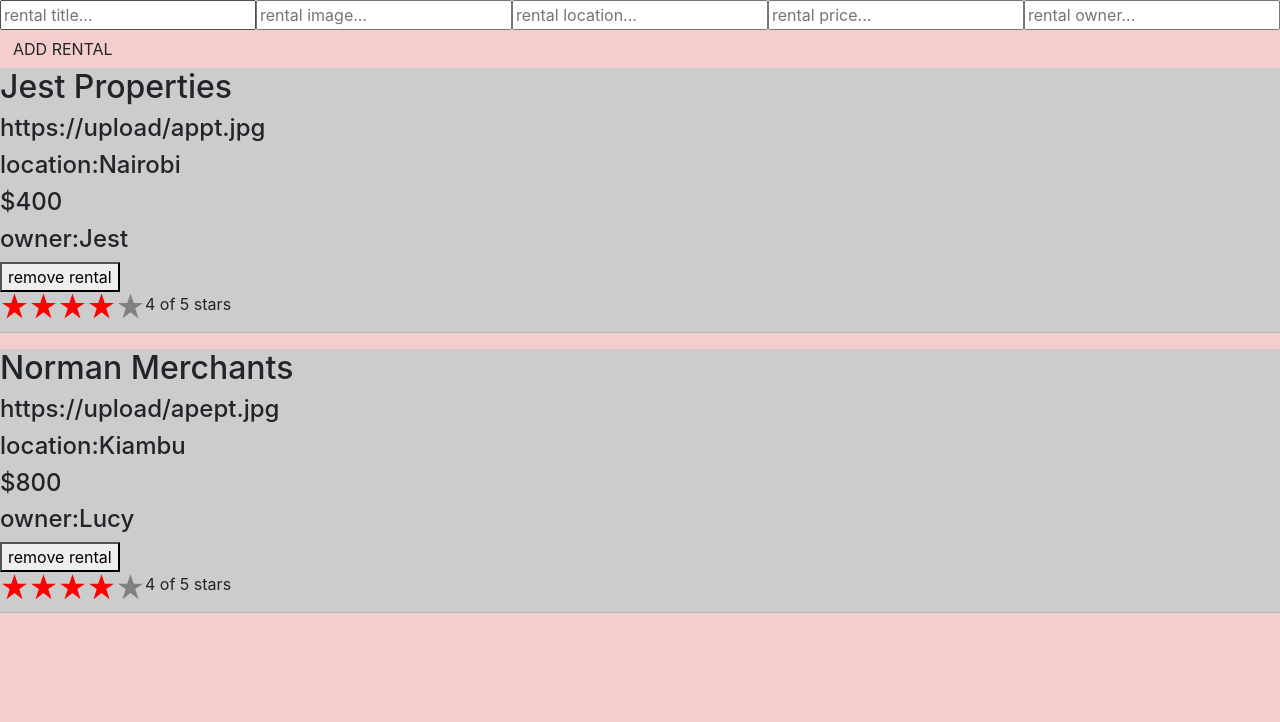
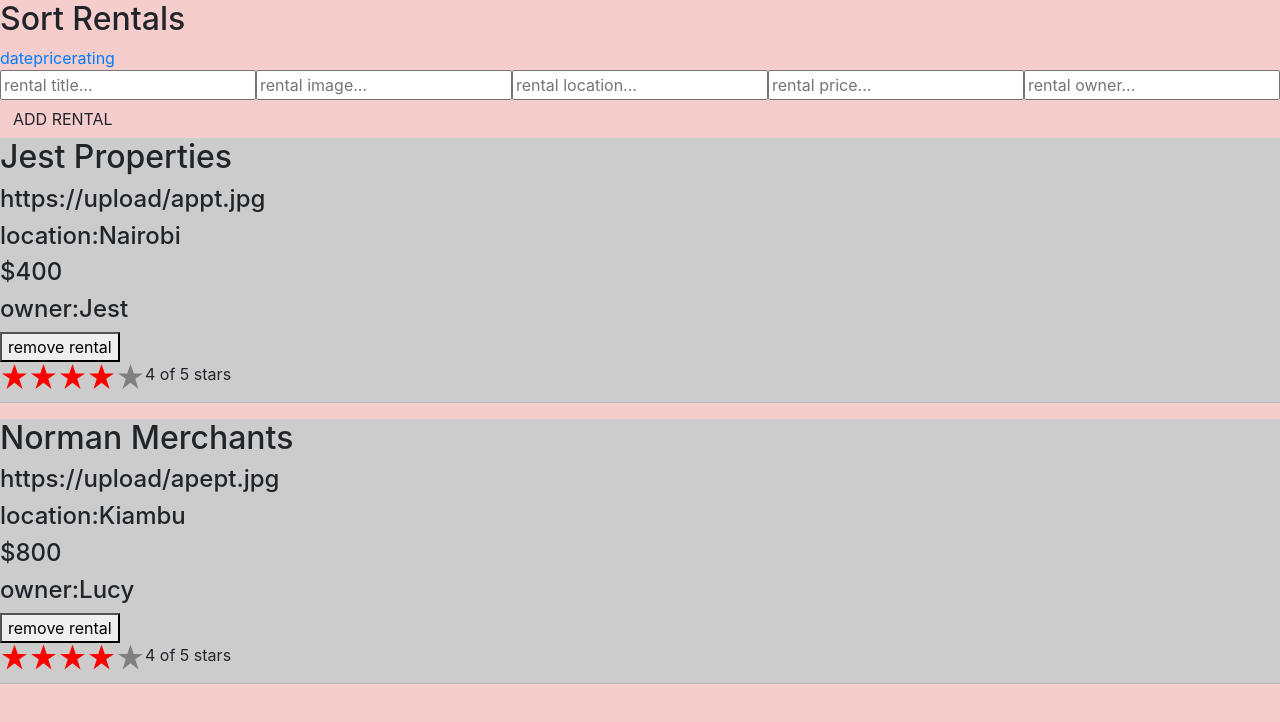
Before and after one commit to kashkama/Rentals, a React app: page / in a window 1280 px wide. Shown: the top 722 px of the page. Built offline with nearby package versions, Linux system fonts and the light colour scheme.

Commit message:
adding sorting nav and styling

```diff
--- a/src/js/app.jsx
+++ b/src/js/app.jsx
@@ -1,6 +1,7 @@
 import React from "react";
 import "./../scss/app.scss";
 import AddRentalForm from "./components/add-rental-form";
+import SortMenu from "./components/sort-menu";
 import RentalList from "./components/rental-list";
 import {sortFunction} from "./../lib/sort-helper";
 import PropTypes from "prop-types";
@@ -30,7 +31,8 @@ class App extends React.Component{
         // sort rentals in state according to sort value(by date, by price, by time)
         const sortedRentals = [...rentals].sort(sortFunction(sort));
         return(
-            <div>
+            <div className="app">
+                <SortMenu/>
                 <AddRentalForm/>
                 {/* pass sorted rentals as props to child components */}
                 <RentalList rentals={sortedRentals}/>
--- a/src/js/components/sort-menu.jsx
+++ b/src/js/components/sort-menu.jsx
@@ -0,0 +1,37 @@
+import React from "react";
+import PropTypes from "prop-types";
+import "./../../scss/components/menu.scss";
+import {sortRentals} from "./../../actions/creators";
+
+// choose ways to sort rentals
+const options = {
+    date: "SORTED_BY_DATE",
+    price: "SORTED_BY_PRICE",
+    rating: "SORTED_BY_RATING"
+};
+
+const SortMenu = (props, {store}) => {
+    return (
+        <nav className="menu">
+            <h2>Sort Rentals</h2>
+            {
+                Object.keys(options).map((item, i) =>
+                    <a key={i} href="#"
+                        className={(store.getState().sort === options[item]) ? "selected" : null}
+                        onClick={e => {
+                            e.preventDefault();
+                            store.dispatch(sortRentals(item));
+                        }}
+                    >{item}
+                    </a>
+                )
+            }
+        </nav>
+    );
+};
+
+SortMenu.contextTypes = {
+    store: PropTypes.object
+};
+
+export default SortMenu;
--- a/src/store/store-factory.js
+++ b/src/store/store-factory.js
@@ -1,4 +1,3 @@
-import React from "react";
 import {createStore, combineReducers, applyMiddleware} from "redux";
 import {rentals, sort} from "./../reducers/rental-reducer";
 import {data} from "./../data/rentals";
```
Also changed, not shown: src/scss/components/globals.scss (added), src/scss/components/menu.scss (added).
